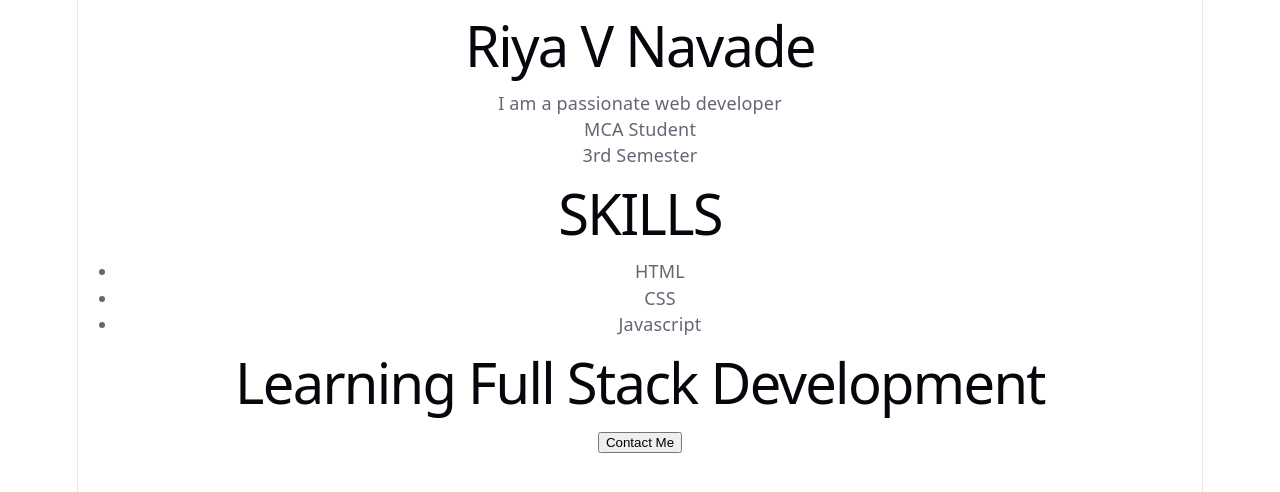
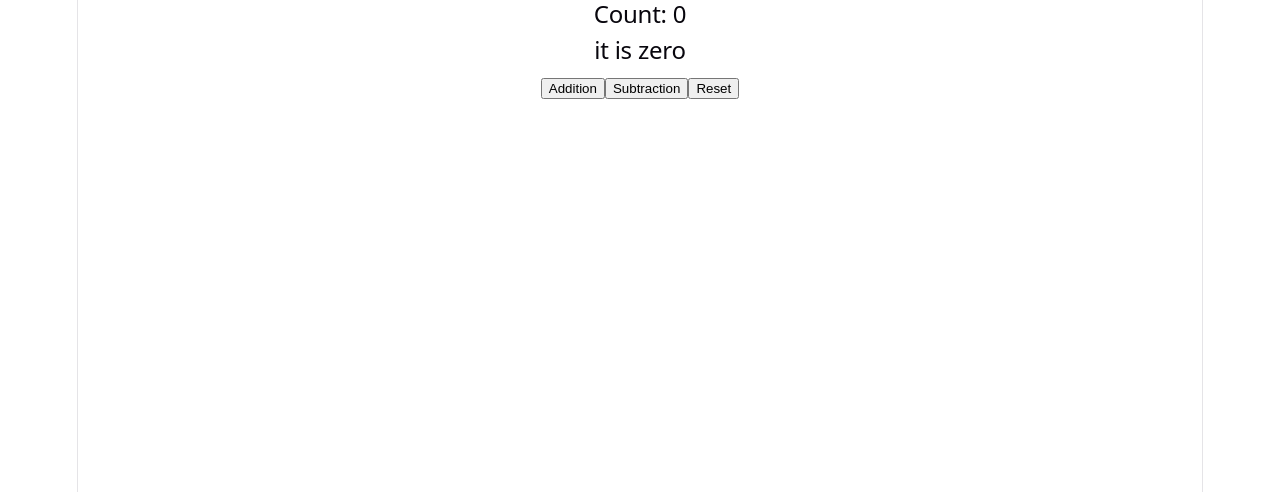
Before and after one commit to riyanavade/React-Learning-Repo, a React (Vite) app: page / in a window 1280 px wide. Shown: the top 492 px of the page. Built offline with nearby package versions, Linux system fonts and the light colour scheme.

Commit message:
developed Counter APP using react(event handler)

```diff
--- a/src/App.jsx
+++ b/src/App.jsx
@@ -3,6 +3,7 @@ import heroImg from './assets/hero.png'
 import reactLogo from './assets/react.svg'
 import viteLogo from './assets/vite.svg'
 import './App.css'
+//import {useState} from 'react'
 
 /*function Student(props){
  return(
@@ -17,7 +18,7 @@ import './App.css'
 function App(){
   return <Student name="Riya" course="MCA" semester="3rd" />
 }
-export default App */
+export default App
 
 function Profile(props){
   return(
@@ -42,3 +43,97 @@ function App(){
   return <Profile name="Riya V Navade" bio="I am a passionate web developer" course="MCA Student" semester="3rd Semester" skill1="HTML" skill2="CSS" skill3="Javascript" />
 }
 export default App
+*/
+
+/*the normal variable will not work or unable to update the UI so we use usestate hook
+function counter(){
+  let count = 0;
+  function increment(){
+    count++;
+    console.log(count);
+  }
+
+  return (<button onClick={increment}>{count}</button>
+  );
+}
+export default App
+
+
+counter APP using usestate hook
+function Counter(){
+  const [count,setCount]=useState(0);
+  return(
+    <div>
+      <h1>Counter: {count}</h1>
+      <button onClick={() => setCount(count + 1)}>Increment</button>      <button onClick={() => setCount(count - 1)}>Decrement</button> <button onClick={() => setCount(0)}>Reset</button>
+    </div>
+
+  );
+}
+export default Counter;
+
+//name state using string
+function ChangeName(){
+  const [name,setName]=useState("Riya");
+  return(
+    <div>
+      <h1>Name: {name}</h1>
+      <button onClick={() => setName("Riya V Navade")}>Change Name</button>  <button onClick={() => setName("Riya")}>Previous Name</button>
+    </div>
+  );
+}
+export default ChangeName;
+
+//Event HAndling in React
+function App(){
+function handleClick(){
+  alert("Button Clicked");
+}
+return(
+  <button onClick={handleClick}>Click Me</button>
+);}
+export default App;*/
+
+//name display using input event
+// function App(){
+//   const [name,setName]=useState("");
+//   function handleChange(event){
+//     setName(event.target.value);
+//   }
+//   return(
+//     <div>
+//       <h2> name event </h2>
+//       <input type="text" onChange={handleChange}/>
+//       <p>Name: {name}</p>
+//     </div>
+
+//   );
+// }
+// export default App;
+
+//react counter app
+function Counter(){
+  const [count,setCount]=useState(0);
+  let message;
+  if(count < 0){
+        message=<h2>it is negative</h2> ;
+         }
+  else if (count>0) {
+        message=<h2>it is positive</h2>;
+      }
+  else {
+        message=<h2>it is zero</h2>;
+      }
+  return (
+
+    <div>
+      <h2>Count: {count}</h2>
+      {message}
+      <button onClick={() => setCount(count+1)}>Addition</button>
+      <button onClick={()=> setCount(count-1)}>Subtraction</button>
+      <button onClick={()=>setCount(0)}>Reset</button>
+
+    </div>
+  );
+}
+export default Counter;
```
